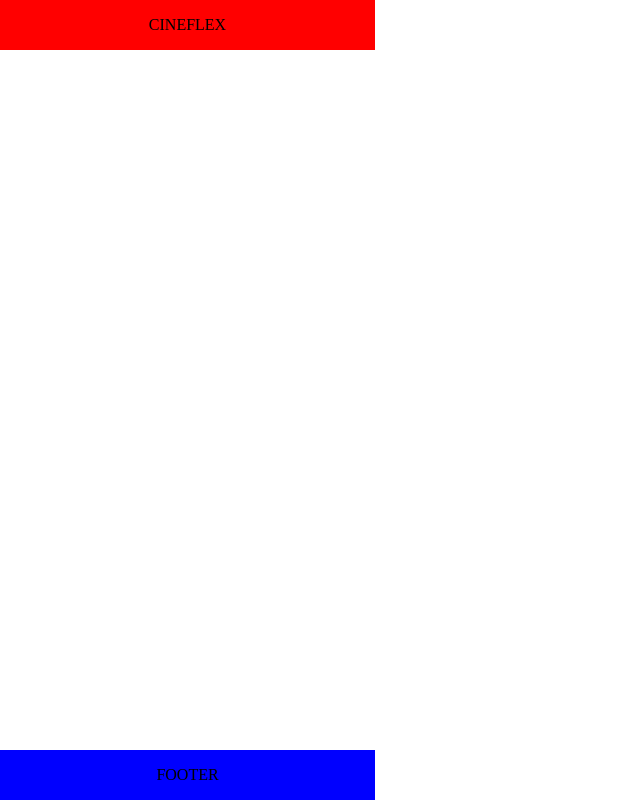
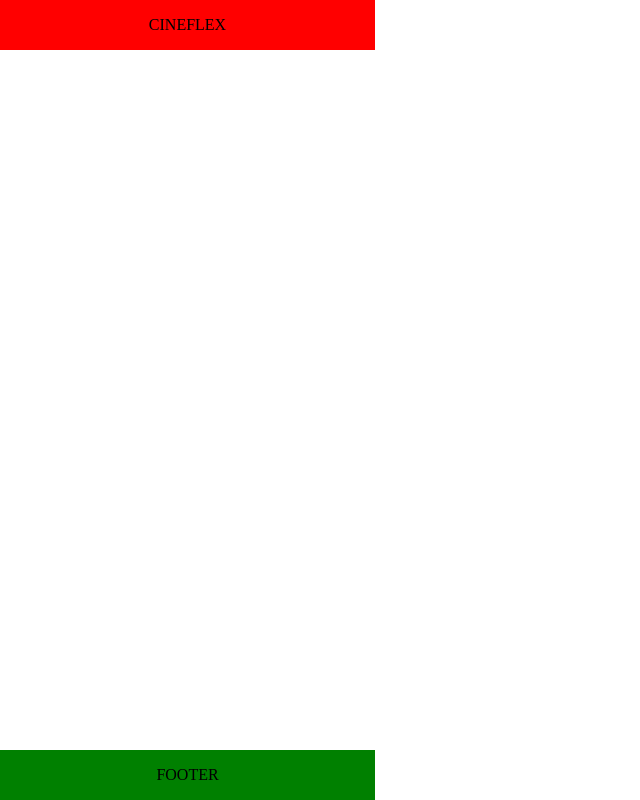
Before and after one commit to allanheil1/projeto10-cineflex, a React (Create React App) app: page / in a window 1280 px wide. Shown: the whole page, without its empty margins (0-640 px from the left). Built offline with nearby package versions, Linux system fonts and the light colour scheme.

Commit message:
Commit de teste

```diff
--- a/src/Footer.js
+++ b/src/Footer.js
@@ -12,7 +12,7 @@ const FooterStyle = styled.div`
     position: absolute;
     bottom:0;
     left:0;
-    background: blue;
+    background: green;
     width: 375px;
     display: flex;
     justify-content: center;
```
